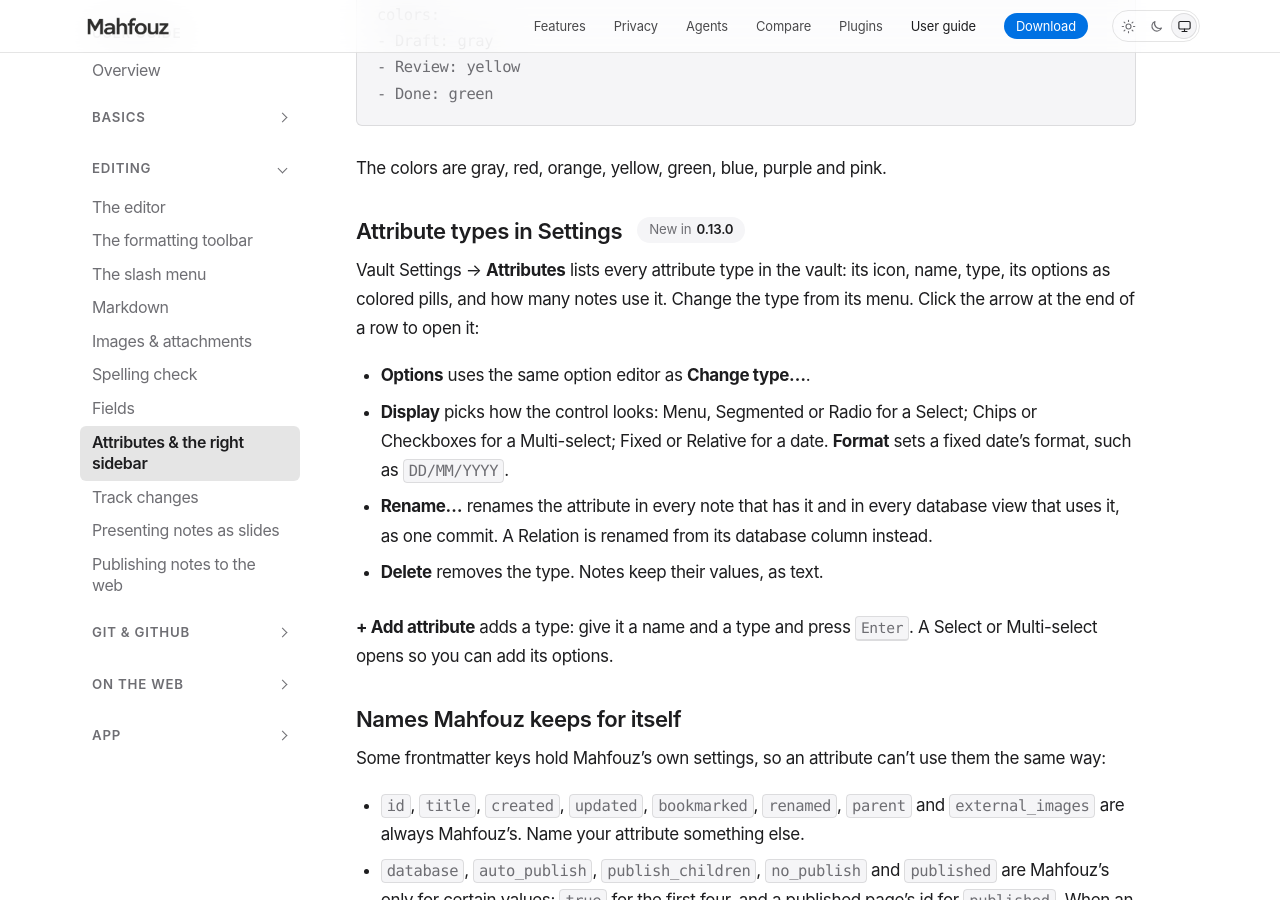
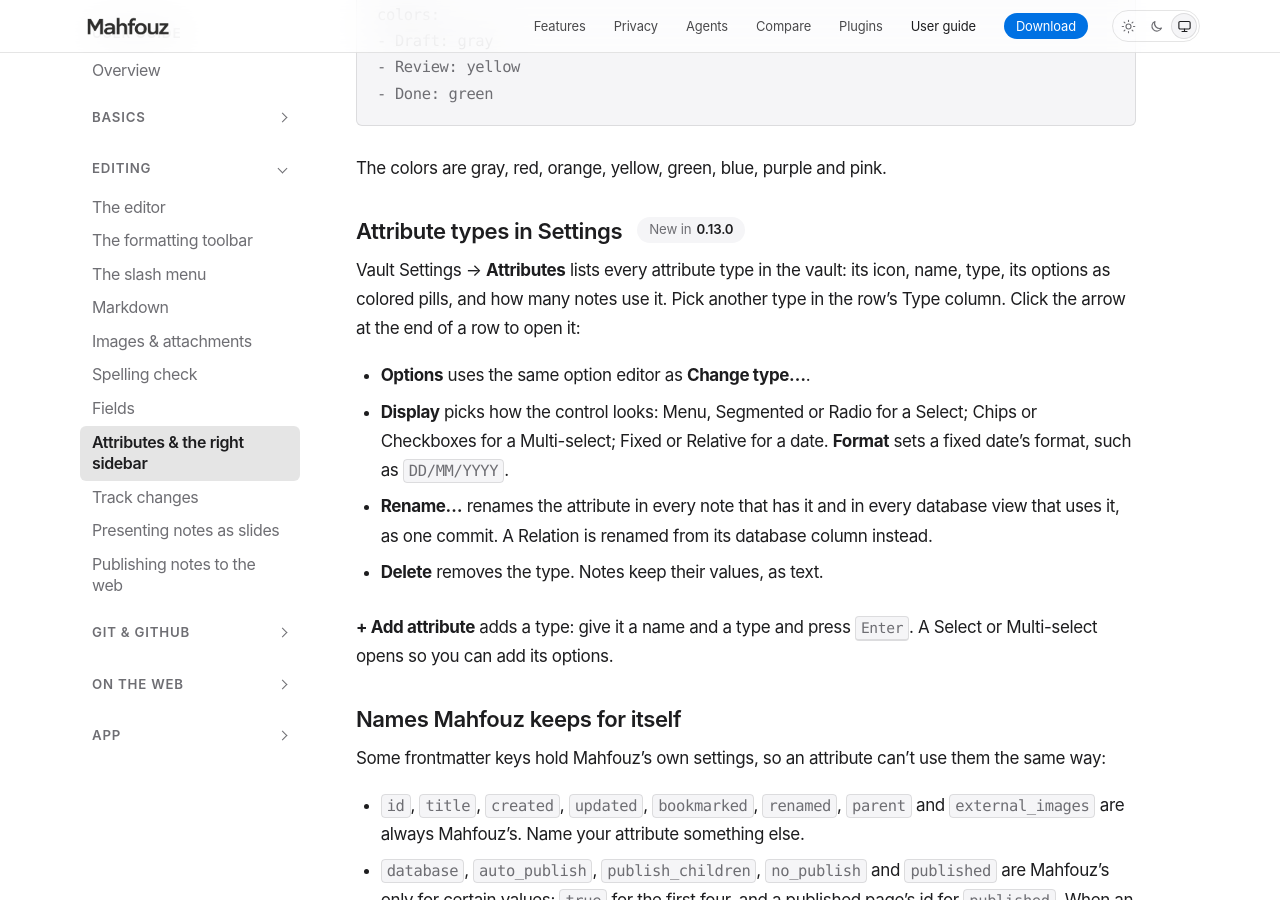
Before and after one commit to mahfouz-app/docs, a Jekyll site: the page built from guide/attributes.md, in a window 1280 px wide and 900 px high, scrolled down 3623 px. Built offline with Jekyll 4.4.1, drawn with Linux system fonts in a browser that asks for light colours.

Commit message:
guide: say where the type is changed
Co-Authored-By: Claude Opus 5.5 <noreply@anthropic.com>

```diff
--- a/guide/attributes.md
+++ b/guide/attributes.md
@@ -157,7 +157,7 @@ The colors are gray, red, orange, yellow, green, blue, purple and pink.
 
 Vault Settings → **Attributes** lists every attribute type in the vault:
 its icon, name, type, its options as colored pills, and how many notes
-use it. Change the type from its menu. Click the arrow at the end of a
+use it. Pick another type in the row's Type column. Click the arrow at the end of a
 row to open it:
 
 - **Options** uses the same option editor as **Change type…**.
```
